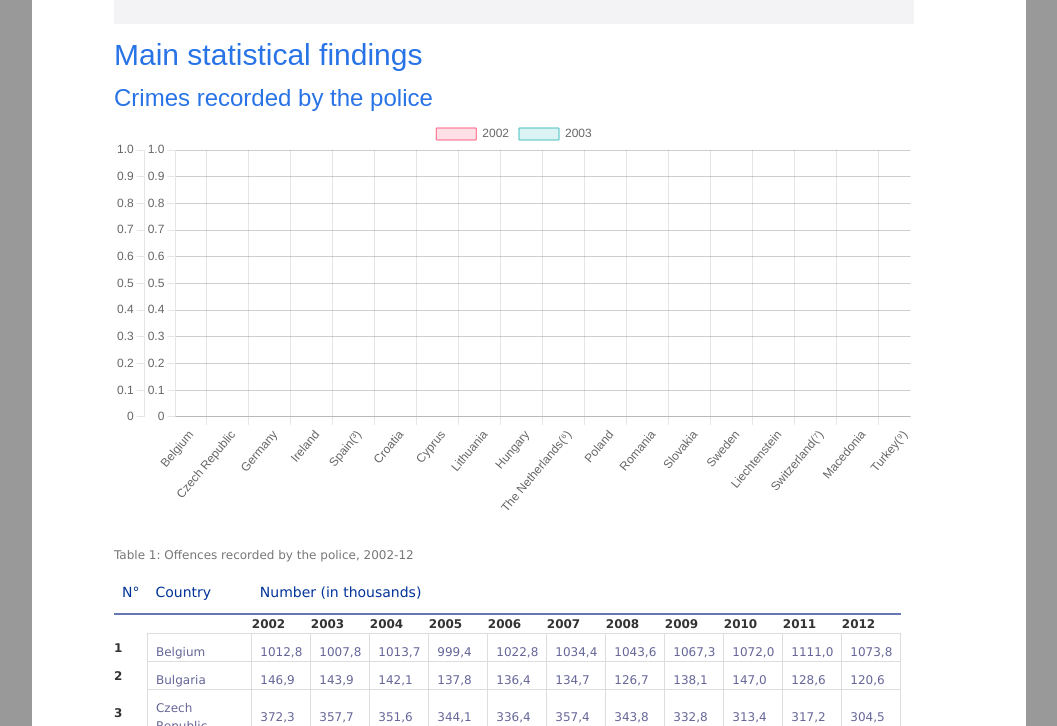
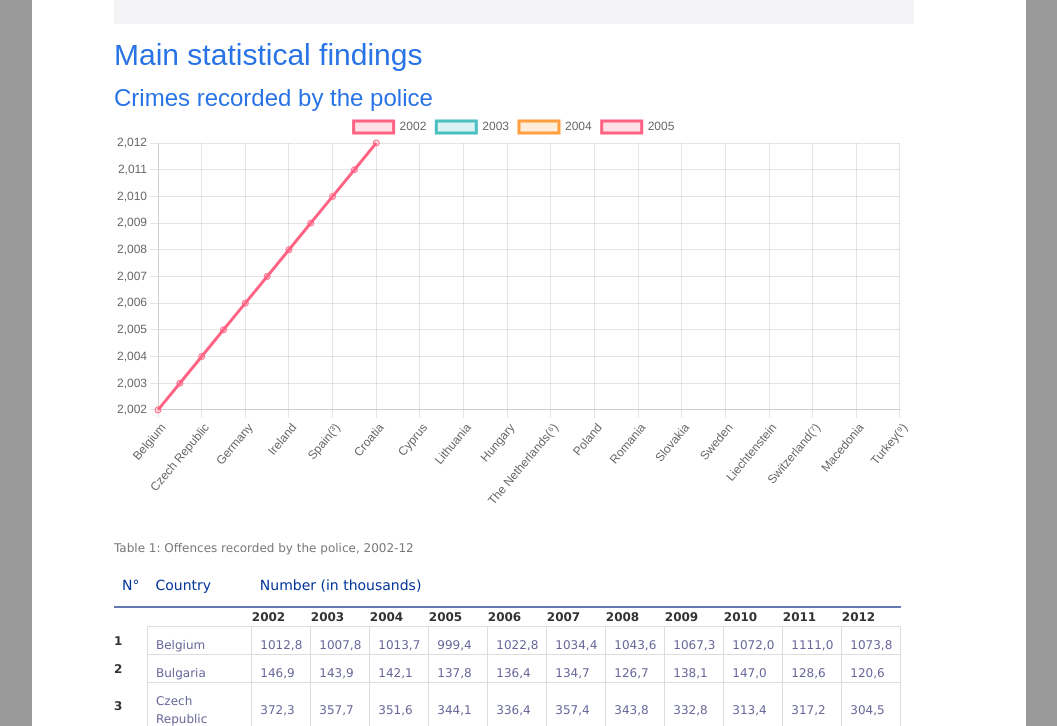
Before and after one commit to ch-sophie/data-visualisation, a plain HTML site: page index.html in a window 1280 px wide. Shown: the part 1297-2023 px from the top of the page, without its empty margins (111-1168 px from the left). Drawn offline with nearby package versions, Linux system fonts and the light colour scheme; a web font is replaced by a local one.

Commit message:
commit charts

```diff
--- a/index.html
+++ b/index.html
@@ -815,9 +815,9 @@
               </h3>
 
               <!-- first graph -->
-              <div>
+              <!-- <div>
                 <canvas id="myChart"></canvas>
-              </div>
+              </div>     -->
 
 
               <table cellspacing="0" cellpadding="0" id="table1">
@@ -1489,11 +1489,6 @@
                 <span class="mw-headline" id="Homicides">Homicide</span>
               </h4>
 
-
-              <!-- graph table 2 -->
-              <div>
-                <canvas id="myChart2"></canvas>
-              </div>
 
 
               <table cellspacing="0" cellpadding="0" id="table2">
--- a/script.js
+++ b/script.js
@@ -1,16 +1,24 @@
 // Create element canvas *****
-// var createTable1 = document.createElement("canvas");
-// var textNode = document.createTextNode("canvas");
-// createTable1.appendChild(textNode);
-// var newTable = document.getElementById("table1");
-// newTable.insertBefore(createTable1, newTable.children[0]);
-
 // var createDiv = document.createElement("div");
 // var createCanvas = document.createElement("canvas");
 // createCanvas.setAttribute("id", "myChart");
 // var getTable = document.getElementById("table1");
 // createDiv.appendChild(createCanvas);
 // getTable.insertBefore(createDiv, getTable.children[0]);
+var getDiv = document.getElementById("Crimes_et_d.C3.A9lits_enregistr.C3.A9s_par_les_services_de_police");
+var createDiv = document.createElement("div");
+var createCanvas = document.createElement("canvas");
+createCanvas.setAttribute("id", "myChart");
+createDiv.appendChild(createCanvas);
+getDiv.appendChild(createDiv);
+
+// create element canvas in table 2
+var getTable2 = document.querySelector('#Homicides');
+var createDiv2 = document.createElement('div');
+var createCanvas2 = document.createElement('canvas');
+createCanvas2.setAttribute('id', 'myChart2');
+createDiv2.appendChild(createCanvas2);
+getTable2.appendChild(createDiv2);
 // *****
 
 // Colors bars *****
@@ -50,7 +58,7 @@ var borderColor3 = [
 ]
 // *****
 
-
+// test get data
 // var getTable = document.getElementById("table1");
 // Get data table 1
 // var rowLength = getTable.rows.length;
@@ -62,7 +70,6 @@ var borderColor3 = [
 //     console.log(cellValue[1]);
 //   }
 // }
-
 
 // var yearData = document.querySelectorAll("#table1 tr");
 // for(let i = 0; i < yearData.length; i++){
@@ -77,7 +84,7 @@ var borderColor3 = [
 // }
 // tableData[0].style.backgroundColor = 'green';
 
-// array table1 in console
+// array table 1 in console
 // const selectTable1 = document.querySelector('#table1');
 // const arr1 = [...selectTable1.rows].map(r => [...r.querySelectorAll('td')].map(td => td.textContent));
 // console.log(arr1);
@@ -97,9 +104,7 @@ let date9Table1 = [];
 let date10Table1 = [];
 let date11Table1 = [];
 // let dates = [];
-
-let dates = [2002, 2003, 2004, 2005, 2006, 2007, 2008, 2009, 2010, 2011, 2012]
-
+let dates = [2002, 2003, 2004, 2005, 2006, 2007, 2008, 2009, 2010, 2011, 2012];
 
 for(let i = 2; i < table1.rows.length; i++){
   let row1 = table1.rows[i];
@@ -174,125 +179,186 @@ for(let i = 2; i < table1.rows.length; i++){
   date11Table1.push(date11in1);
 }
 
-// *** Create chart 1
-// var getChart1 = document.getElementById("myChart");
-
-
-// Chart 1
-// var getChart1 = document.getElementById("myChart");
-
+// Create chart js 1
 // var getChart1 = document.getElementById("myChart");
 
 // var dataFirst = {
-//     label: "2002",
-//     data: date2Table2,
-//     lineTension: 0,
-//     fill: false,
-//     backgroundColor: barColor2,
-//     borderColor: borderColor2,
-//   };
+//   label: '2002',
+//   data: date1Table1,
+//   backgroundColor: barColor1,
+//   borderColor: borderColor1,
+//   borderWidth: 1,
+//   yAxisID: "y-axis-density"
+// };
+// var dataSecond = {
+//   label: '2003',
+//   data: date2Table1,
+//   backgroundColor: barColor2,
+//   borderColor: borderColor2,
+//   borderWidth: 1,
+//   yAxisID: "y-axis-gravity"
+// };
+// var dataThird = {
+//   label: '2004',
+//   data: date3Table1,
+//   backgroundColor: barColor1,
+//   borderColor: borderColor1,
+//   borderWidth: 1,
+//   yAxisID: "y-axis-gravity"
+// };
+// var dataFourth = {
+//   label: '2005',
+//   data: date4Table1,
+//   backgroundColor: barColor2,
+//   borderColor: borderColor2,
+//   borderWidth: 1,
+//   yAxisID: "y-axis-gravity"
+// };
+// var dataFifth = {
+//   label: '2006',
+//   data: date5Table1,
+//   backgroundColor: barColor1,
+//   borderColor: borderColor1,
+//   borderWidth: 1,
+//   yAxisID: "y-axis-gravity"
+// };
+// var dataSixth = {
+//   label: '2007',
+//   data: date6Table1,
+//   backgroundColor: barColor2,
+//   borderColor: borderColor2,
+//   borderWidth: 1,
+//   yAxisID: "y-axis-gravity"
+// };
+// var dataSeventh = {
+//   label: '2008',
+//   data: date7Table1,
+//   backgroundColor: barColor1,
+//   borderColor: borderColor1,
+//   borderWidth: 1,
+//   yAxisID: "y-axis-gravity"
+// };
+// var dataEighth = {
+//   label: '2009',
+//   data: date8Table1,
+//   backgroundColor: barColor2,
+//   borderColor: borderColor2,
+//   borderWidth: 1,
+//   yAxisID: "y-axis-gravity"
+// };
+// var dataNinth = {
+//   label: '2010',
+//   data: date9Table1,
+//   backgroundColor: barColor1,
+//   borderColor: borderColor1,
+//   borderWidth: 1,
+//   yAxisID: "y-axis-gravity"
+// };
+// var dataTenth = {
+//   label: '2011',
+//   data: date10Table1,
+//   backgroundColor: barColor2,
+//   borderColor: borderColor2,
+//   borderWidth: 1,
+//   yAxisID: "y-axis-gravity"
+// };
+// var dataEleventh = {
+//   label: '2012',
+//   data: date11Table1,
+//   backgroundColor: barColor1,
+//   borderColor: borderColor1,
+//   borderWidth: 1,
+//   yAxisID: "y-axis-gravity"
+// };
 
-// var dataSecond = {
-//     label: "2003",
-//     data: date1Table2,
-//     lineTension: 0,
-//     fill: false,
-//     backgroundColor: barColor3,
-//     borderColor: borderColor3
-//   };
-
-// var countriesDataTable1 = {
+// var dataCountry1 = {
 //   labels: countryTable1,
-//   datasets: [dataFirst, dataSecond]
-//   };
+//   datasets: [dataFirst, dataSecond, dataThird, dataFourth, dataFifth, dataSixth, dataSeventh, dataEighth, dataNinth, dataTenth, dataEleventh]
+// };
 
 // var chartOptions1 = {
-//   legend: {
-//     display: true,
-//     position: 'top',
-//     labels: {
-//       boxWidth: 80,
-//       fontColor: 'black'
-//       }
-//     }
-//   };
-
-// var lineChart = new Chart(getChart1, {
+//   scales: {
+//     xAxes: [{
+//       barPercentage: 1,
+//       categoryPercentage: 0.6
+//     }],
+//     yAxes: [{
+//       id: "y-axis-density"
+//     }, {
+//       id: "y-axis-gravity"
+//     }]
+//   }
+// };
+// var barChart1 = new Chart(getChart1, {
 //   type: 'line',
-//   data: countriesDataTable1,
+//   data: dataCountry1,
 //   options: chartOptions1
 // });
 // *****
 
+
+// test
 var getChart1 = document.getElementById("myChart");
+var xValues = countryTable1;
 
-var dataFirst = {
-  label: '2002',
-  data: date2Table1,
-  backgroundColor: barColor1,
-  borderColor: borderColor1,
-  borderWidth: 1,
-  yAxisID: "y-axis-density"
-};
-
-var dataSecond = {
-  label: '2003',
-  data: date3Table1,
-  backgroundColor: barColor2,
-  borderColor: borderColor2,
-  borderWidth: 1,
-  yAxisID: "y-axis-gravity"
-};
-
-var dataCountry = {
-  labels: countryTable1,
-  datasets: [dataFirst, dataSecond]
-};
-
-var chartOptions = {
-  scales: {
-    xAxes: [{
-      barPercentage: 1,
-      categoryPercentage: 0.6
-    }],
-    yAxes: [{
-      id: "y-axis-density"
+new Chart(getChart1, {
+  type: "line",
+  data: {
+    labels: xValues,
+    datasets: [{
+      data: dates,
+      backgroundColor: barColor1,
+      borderColor: borderColor1,
+      fill: false,
+      label: "2002",
+    },
+    {
+      data: date2Table1,
+      backgroundColor: barColor2,
+      borderColor: borderColor2,
+      fill: false,
+      label: "2003",
     }, {
-      id: "y-axis-gravity"
-    }]
+      data: date3Table1,
+      backgroundColor: barColor3,
+      borderColor: borderColor3,
+      fill: false,
+      label: "2004",
+    }, {
+      data: date4Table1,
+      backgroundColor: barColor1,
+      borderColor: borderColor1,
+      fill: false,
+      label: "2005",
+    }
+  ]
+  },
+  options: {
+    legend: {display: true}
   }
-};
-
-var barChart = new Chart(getChart1, {
-  type: 'bar',
-  data: dataCountry,
-  options: chartOptions
 });
 
-// *****
 
 
 // Graph table 2 ****************************************************
-// var getTable2 = document.getElementById("table2");
 
 // const tbl = document.querySelector("#table2");
 // for(let row of tbl.rows) {
 //   console.log(row.cells[1].innerHTML);
 // }
-// let firstRow = [];
-// let valuesFirstRow = [];
-
-
 // const table2 = document.querySelector("#table2");
 // for(let row of table2.rows) {
 //   console.log(row.cells[2].innerHTML);
 // }
-
 // const tablerow3 = document.querySelector("#table2");
 // for(let row of tablerow3.rows) {
 //   console.log(row.cells[3].innerHTML);
 // }
 
+// array in console
+// const selectTable2 = document.querySelector('#table2')
+// const arr = [...selectTable2.rows].map(r => [...r.querySelectorAll('td')].map(td => td.textContent));
+// console.log(arr);
 
 let table2 = document.getElementById('table2');
 let countryTable2 = [];
@@ -317,99 +383,28 @@ for(let i = 1; i < table2.rows.length; i++){
   // console.log(date2);
   date2Table2.push(date2);
 }
-
-
-// test
-// const tbl = document.getElementById("table2");
-// for(let i in tbl.rows){
-//   let row = tbl.rows[i]; {
-//     for(let j in row.cells){
-//       let col = row.cells[j];
-//       console.log(row.cells[1].innerHTML);
-
-//     }
-//   }
-// }
-
-// array ok
-// const selectTable2 = document.querySelector('#table2')
-// const arr = [...selectTable2.rows].map(r => [...r.querySelectorAll('td')].map(td => td.textContent));
-// console.log(arr);
-
-
-// var table2 = document.querySelectorAll("#table2");
-// var countryData = document.querySelectorAll("#table2 tbody tr td:nth-of-type(1)")
-// console.log(countryData);
-// // countryData.map(country => country.innerText);
-// [...countryData].map(country => country.innerText);
-
-
-// basic chart
-{/* <canvas id="myChart" width="400" height="400"></canvas> */}
-
-// const ctx = document.getElementById('myChart2');
-// const myChart = new Chart(ctx, {
-//     type: 'bar',
-//     data: {
-//         labels: ['Red', 'Blue', 'Yellow', 'Green', 'Purple', 'Orange'],
-//         datasets: [{
-//             label: '# of Votes',
-//             data: [12, 19, 3, 5, 2, 3],
-//             backgroundColor: [
-//                 'rgba(255, 99, 132, 0.2)',
-//                 'rgba(54, 162, 235, 0.2)',
-//                 'rgba(255, 206, 86, 0.2)',
-//                 'rgba(75, 192, 192, 0.2)',
-//                 'rgba(153, 102, 255, 0.2)',
-//                 'rgba(255, 159, 64, 0.2)'
-//             ],
-//             borderColor: [
-//                 'rgba(255, 99, 132, 1)',
-//                 'rgba(54, 162, 235, 1)',
-//                 'rgba(255, 206, 86, 1)',
-//                 'rgba(75, 192, 192, 1)',
-//                 'rgba(153, 102, 255, 1)',
-//                 'rgba(255, 159, 64, 1)'
-//             ],
-//             borderWidth: 1
-//         }]
-//     },
-//     options: {
-//         scales: {
-//             y: {
-//                 beginAtZero: true
-//             }
-//         }
-//     }
-// });
-
-
 // Chart 2
 var getChart2 = document.getElementById("myChart2");
-
 var firstData = {
   label: '2007-09',
   data: date1Table2,
   backgroundColor: barColor1,
   borderColor: borderColor1,
   borderWidth: 1,
-  yAxisID: "y-axis-density"
+  // yAxisID: "y-axis-first"
 };
-
 var secondData = {
   label: '2010-12',
   data: date2Table2,
   backgroundColor: barColor2,
   borderColor: borderColor2,
   borderWidth: 1,
-  yAxisID: "y-axis-gravity"
+  // yAxisID: "y-axis-second"
 };
-
 var countriesData = {
   labels: countryTable2,
   datasets: [firstData, secondData]
 };
-
 var chartOptions = {
   scales: {
     xAxes: [{
@@ -417,13 +412,12 @@ var chartOptions = {
       categoryPercentage: 0.6
     }],
     yAxes: [{
-      id: "y-axis-density"
+      id: "y-axis-first"
     }, {
-      id: "y-axis-gravity"
+      id: "y-axis-second"
     }]
   }
 };
-
 var barChart = new Chart(getChart2, {
   type: 'bar',
   data: countriesData,
```
